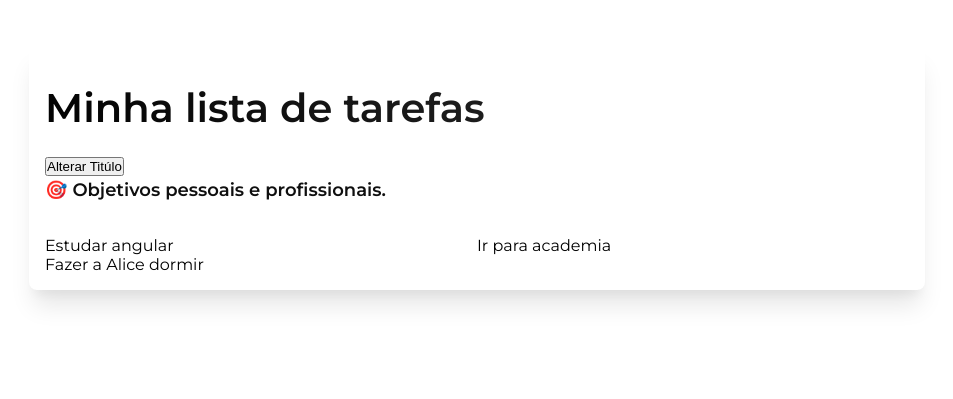
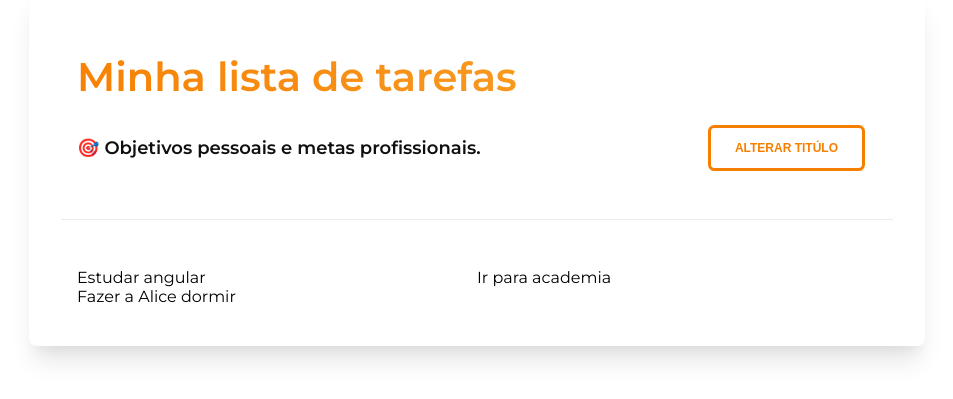
Before and after one commit to black-adm/angular-todo-list, an Angular app: page / in a window 1280 px wide. Shown: the part 233-632 px from the top of the page, without its empty margins (163-1116 px from the left). Built offline with nearby package versions, Linux system fonts and the light colour scheme.

Commit message:
Changing the page title based on the string array

```diff
--- a/src/app/app.component.css
+++ b/src/app/app.component.css
@@ -8,6 +8,10 @@
 }
 
 .app-container {
+    padding-left: 2rem;
+    padding-right: 2rem;
+    padding-top: 1.5rem;
+    padding-bottom: 1.5rem;
     max-width: 56rem;
     width: 100%;
     background: #FFF;
@@ -18,15 +22,22 @@
 .title-container {
     padding: 1rem;
     border-bottom-width: 1px;
+    margin-bottom: 2em;
 }
 
 .title {
     font-size: 2.5em;
     line-height: 6rem;
     font-weight: 800;
-    background: -webkit-linear-gradient(45deg, #000, #1D1D1D, #0F0F0F);
+    background: -webkit-linear-gradient(45deg, #f77f00, #f8961e, #ffba08);
     -webkit-background-clip: text;
     -webkit-text-fill-color: transparent;
+}
+
+.title-box {
+    display: flex;
+    align-items: center;
+    justify-content: space-between;
 }
 
 .title-description {
@@ -36,9 +47,46 @@
     color: #0F0F0F;
 }
 
+.change-btn {
+    padding-top: 0.75rem;
+    padding-bottom: 0.75rem;
+    padding-left: 1.5rem;
+    padding-right: 1.5rem;
+    margin-right: 0.75rem;
+    border-radius: 0.4rem;
+    border-style: solid;
+    border-width: 3px;
+    border-color: #f77f00;
+    font-size: 0.75rem;
+    line-height: 1rem;
+    font-weight: 700;
+    background: transparent;
+    color: #f77f00;
+    cursor: pointer;
+    text-transform: uppercase;
+    transition-property: all;
+    transition-timing-function: cubic-bezier(0.4, 0, 0.2, 1);
+    transition-duration: 300ms;
+}
+
+.change-btn:hover {
+    background: #0F0F0F;
+    color: #FFF;
+    border: none;
+}
+
+.line {
+    background-color: transparent;
+    border: 0px;
+    border-top: 1px solid #e7ecef;
+}
+
 .list-container {
+    margin-top: 2rem;
+}
+
+.list-section {
     padding: 1rem;
-    margin-top: 0.25rem;
     border-bottom-width: 1px;
 
     @media (min-width: 768px) {
--- a/src/app/app.component.html
+++ b/src/app/app.component.html
@@ -1,16 +1,22 @@
 <div class="app">
   <div class="app-container">
+
     <div class="title-container">
       <h1 class="title">{{ title }} </h1>
-      <button (click)="changeTitle()">Alterar Titúlo</button>
-      <p class="title-description">
-        🎯 Objetivos pessoais e profissionais.
-      </p>
+      <div class="title-box">
+        <p class="title-description">
+          🎯 Objetivos pessoais e metas profissionais.
+        </p>
+        <button type="button" class="change-btn" (click)="changeTitle()">
+          Alterar Titúlo
+        </button>
+      </div>
     </div>
+    <hr class="line">
 
-    <div>
-      <section class="list-container">
-        <p class="list-task" *ngFor="let todo of todos">{{ todo }}</p>
+    <div class="list-container">
+      <section class="list-section">
+        <p class="list-task" *ngFor="let task of tasks">{{ task }}</p>
       </section>
     </div>
 
--- a/src/app/app.component.ts
+++ b/src/app/app.component.ts
@@ -6,16 +6,19 @@ import { Component } from '@angular/core';
   styleUrls: ['./app.component.css']
 })
 export class AppComponent {
-  public todos: any[] = [];
-  public title: String = 'Minha lista de tarefas';
+  public tasks: any[] = [];
+  public titleIndex: number = 0;
+  public titlesList: String[] = ['Minha lista de tarefas', 'Meus objetivos diários', 'Missões a serem concluídas'];
+  public title: String[] = [this.titlesList[0]];
 
   constructor() {
-    this.todos.push('Estudar angular');
-    this.todos.push('Ir para academia');
-    this.todos.push('Fazer a Alice dormir');
+    this.tasks.push('Estudar angular');
+    this.tasks.push('Ir para academia');
+    this.tasks.push('Fazer a Alice dormir');
   }
 
   changeTitle() {
-    this.title = 'Meus objetivos diários'
+    this.titleIndex = (this.titleIndex + 1) % this.titlesList.length;
+    this.title = [this.titlesList[this.titleIndex]];
   }
 }
```
